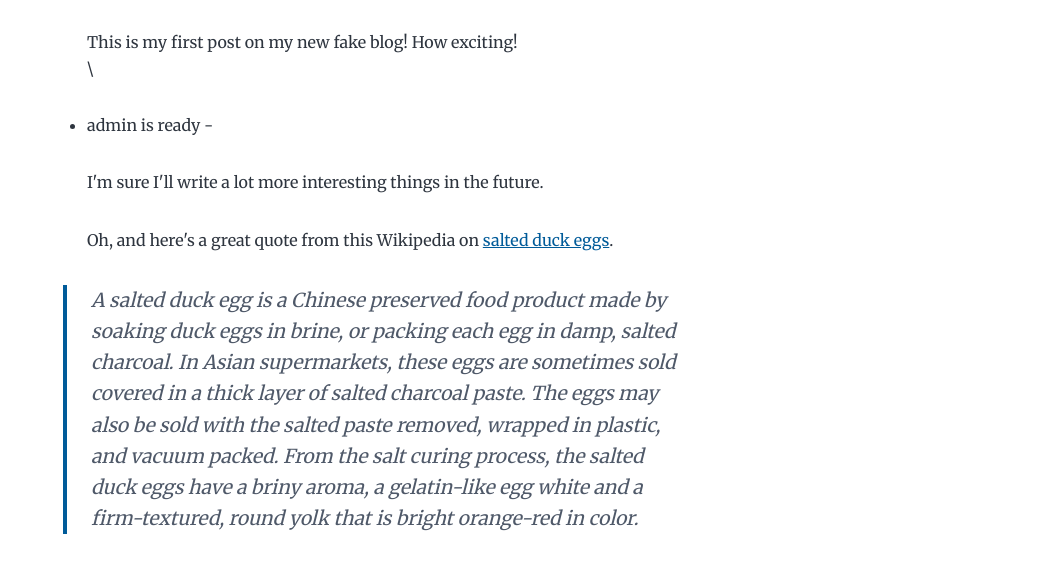
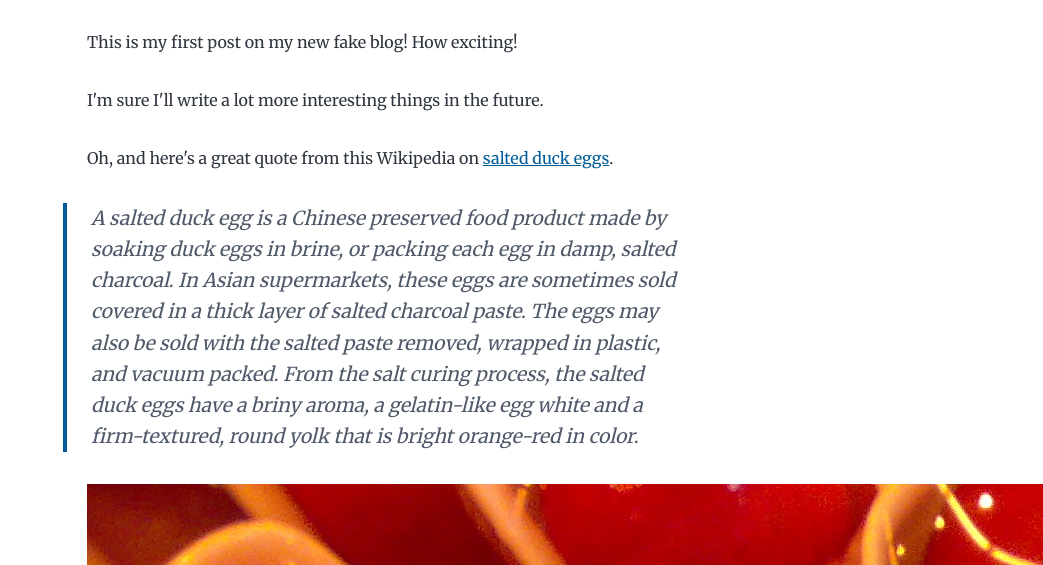
Before and after one commit to InnaShp/gatsby-starter-blog, a Gatsby site: page /hello-world/ in a window 1280 px wide. Shown: the part 235-800 px from the top of the page, without its empty margins (237-1280 px from the left). Built offline with nearby package versions, Linux system fonts and the light colour scheme; Gatsby itself is replaced by a stand-in of ours; some packages are replaced by stand-ins of ours.

Commit message:
Update Hello World “index”

```diff
--- a/content/blog/hello-world/index.md
+++ b/content/blog/hello-world/index.md
@@ -1,11 +1,9 @@
 ---
 title: Hello World
 date: 2015-05-01T22:12:03.284Z
-description: Hello World
+description: Admin is connected
 ---
-This is my first post on my new fake blog! How exciting!\
-\
-- admin is ready -
+This is my first post on my new fake blog! How exciting!
 
 I'm sure I'll write a lot more interesting things in the future.
 
```
